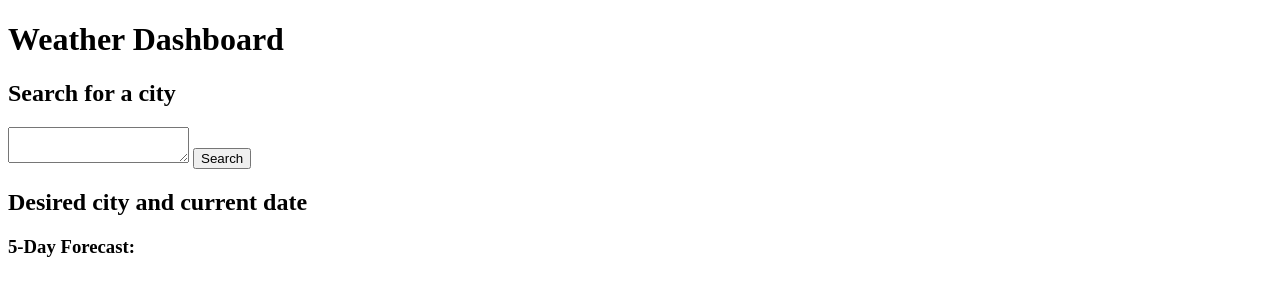
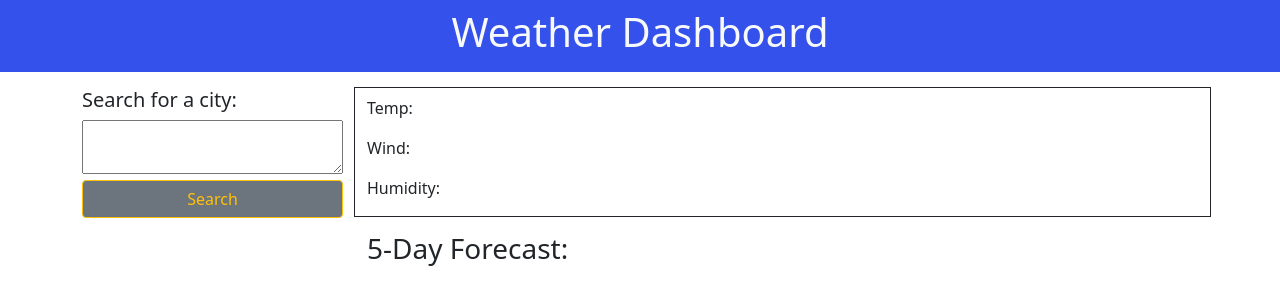
Before and after one commit to stevendepauw/Weather-Dashboard, a plain HTML site: page index.html in a window 1280 px wide. Drawn offline with nearby package versions, Linux system fonts and the light colour scheme.

Commit message:
basic setup of html and styling

```diff
--- a/assets/css/styles.css
+++ b/assets/css/styles.css
@@ -0,0 +1,15 @@
+#weather-header {
+    background-color: #3452eb;
+}
+
+#location-current {
+    outline: solid 1px;
+}
+
+textarea {
+    width: 100%;
+}
+
+.btn {
+    width: 100%;
+}
--- a/index.html
+++ b/index.html
@@ -4,28 +4,40 @@
     <meta charset="UTF-8">
     <meta http-equiv="X-UA-Compatible" content="IE=edge">
     <meta name="viewport" content="width=device-width, initial-scale=1.0">
+    <link
+		rel="stylesheet"
+		href="https://cdn.jsdelivr.net/npm/bootstrap@5.1.3/dist/css/bootstrap.min.css"
+	/>
+    <link rel="stylesheet" href="./assets/css/styles.css"/>
+
     <title>Weather Dashboard</title>
 </head>
 <body>
-    <header class= row>
+    <header id="weather-header" class="container-fluid text-center mb-3 p-2 text-light">
         <h1>Weather Dashboard</h1>
     </header>
 
-    <div>
-        <div>
-            <aside class= col>
-                <h2>Search for a city</h2>
+    <div class="container">
+        <div class="row align-items-start">
+            <div class="col-12 col-md-3">
+                <h5>Search for a city:</h5>
                 <textarea></textarea>
-                <button>Search</button>
-            </aside>
+                <button class="btn btn-secondary btn-outline-warning">Search</button>
+            </div>
 
-            <div class=" col">
-                <div class= row>
-                    <h2>Desired city and current date</h2>
+            <div class="col-12 col-md-9  ">
+                <div id="location-current" class="row">
+                    <h2></h2>
+                    <p>Temp:</p>
+                    <p>Wind:</p>
+                    <p>Humidity:</p>
                 </div>
-                <h3>5-Day Forecast:</h3>
-                <div>
 
+                <div class="row mt-3">
+                    <h3>5-Day Forecast:</h3>
+                </div>
+
+                <div id="forecast" class="row justify-content-between ">
                 </div>
             </div>
         </div>
```
